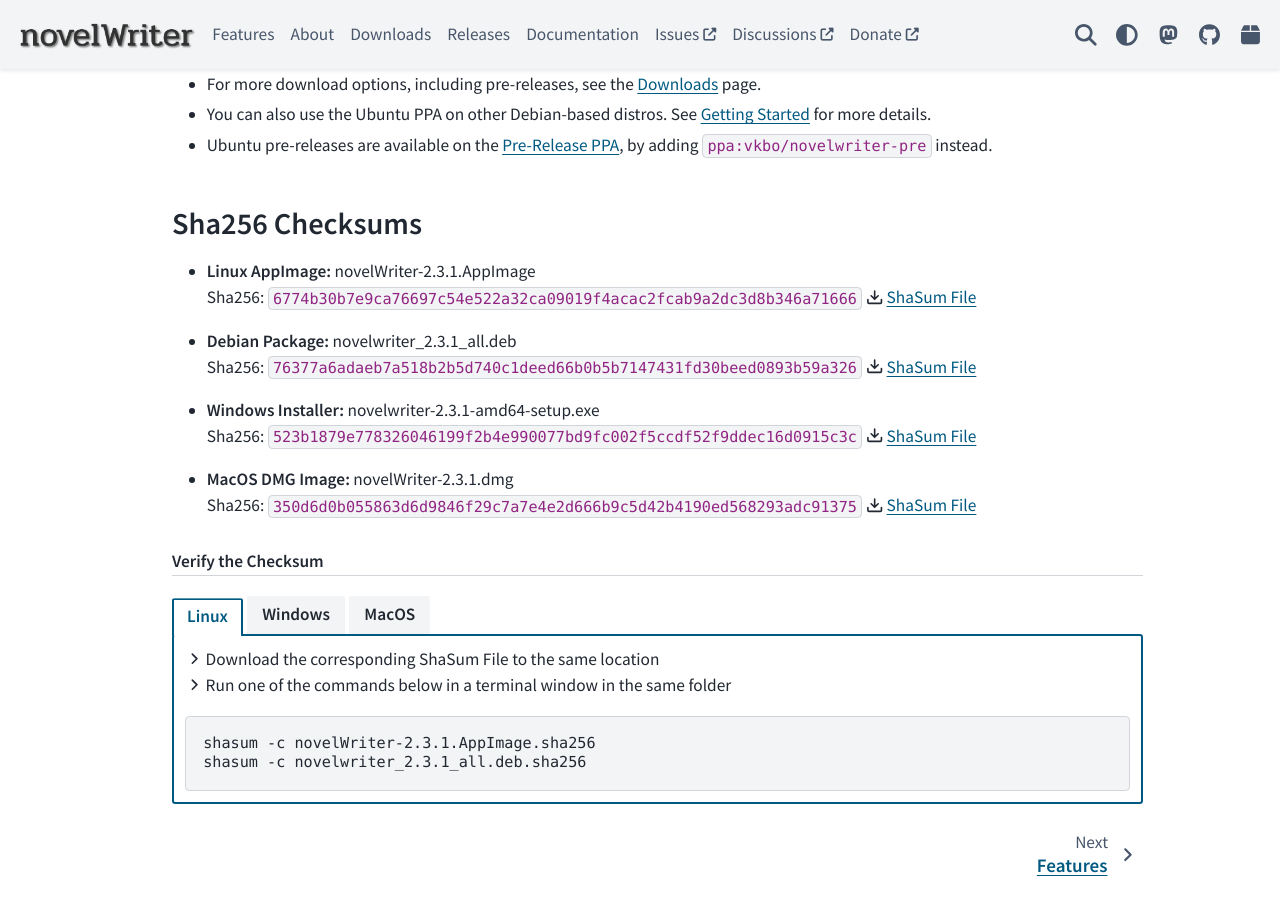
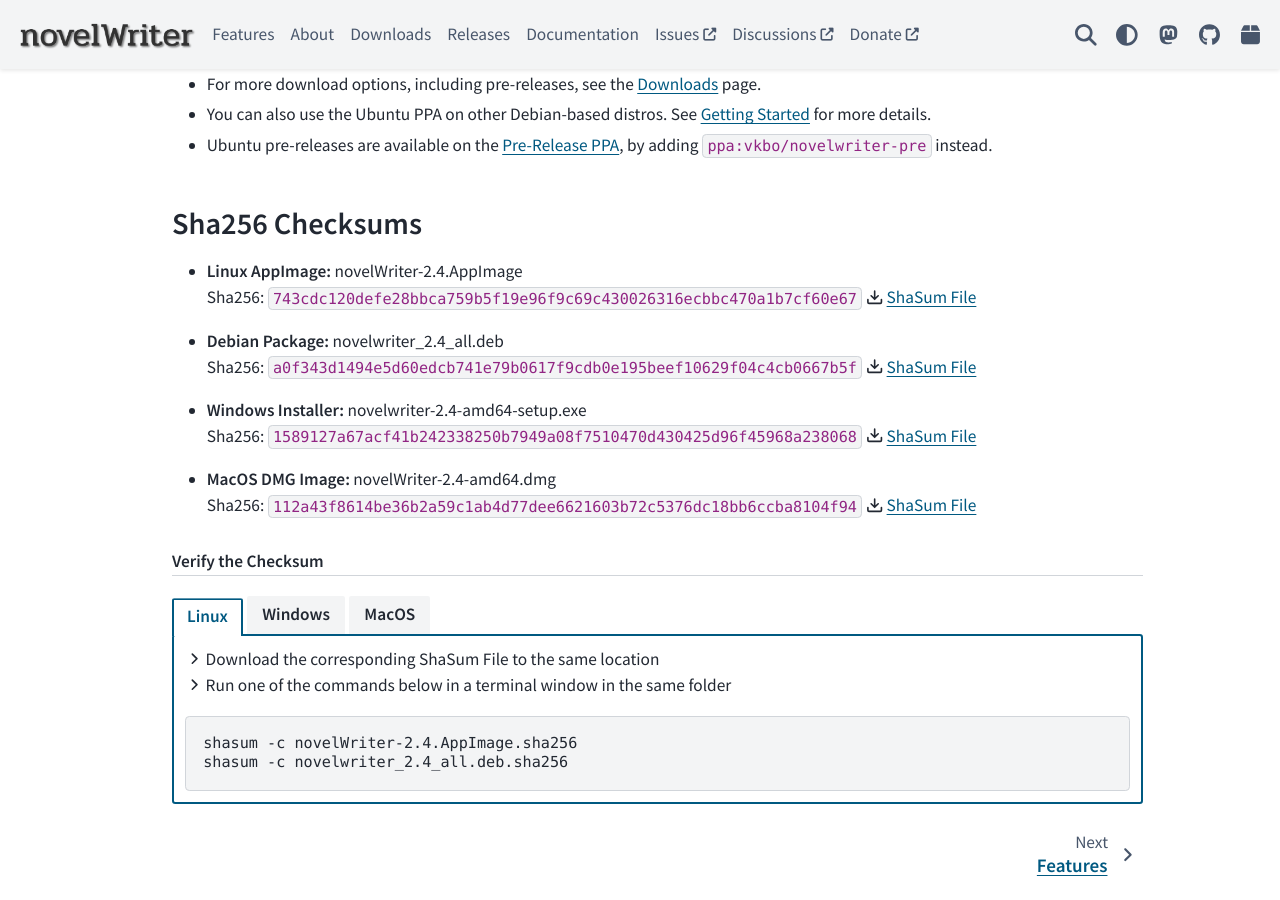
Before and after one commit to vkbo/novelWriter.io, a Sphinx documentation site: the page built from source/index.rst, in a window 1280 px wide and 900 px high, scrolled down 1071 px. Built offline with Sphinx 7.4.7 and the PyData theme 0.15.4, drawn with Linux system fonts in a browser that asks for light colours; some of the changed text lies outside the part shown.

```diff
--- a/source/generated/checksum_block.rst
+++ b/source/generated/checksum_block.rst
@@ -1,14 +1,14 @@
 Sha256 Checksums
 ----------------
 
-* | **Linux AppImage:** novelWriter-2.3.1.AppImage
-  | Sha256: ``6774b30b7e9ca76697c54e522a32ca09019f4acac2fcab9a2dc3d8b346a71666`` :octicon:`download` `ShaSum File <https://github.com/vkbo/novelWriter/releases/download/v2.3.1/novelWriter-2.3.1.AppImage.sha256>`__
-* | **Debian Package:** novelwriter_2.3.1_all.deb
-  | Sha256: ``76377a6adaeb7a518b2b5d740c1deed66b0b5b7147431fd30beed0893b59a326`` :octicon:`download` `ShaSum File <https://github.com/vkbo/novelWriter/releases/download/v2.3.1/novelwriter_2.3.1_all.deb.sha256>`__
-* | **Windows Installer:** novelwriter-2.3.1-amd64-setup.exe
-  | Sha256: ``523b1879e778326046199f2b4e990077bd9fc002f5ccdf52f9ddec16d0915c3c`` :octicon:`download` `ShaSum File <https://github.com/vkbo/novelWriter/releases/download/v2.3.1/novelwriter-2.3.1-amd64-setup.exe.sha256>`__
-* | **MacOS DMG Image:** novelWriter-2.3.1.dmg
-  | Sha256: ``350d6d0b055863d6d9846f29c7a7e4e2d666b9c5d42b4190ed568293adc91375`` :octicon:`download` `ShaSum File <https://github.com/vkbo/novelWriter/releases/download/v2.3.1/novelWriter-2.3.1.dmg.sha256>`__
+* | **Linux AppImage:** novelWriter-2.4.AppImage
+  | Sha256: ``743cdc120defe28bbca759b5f19e96f9c69c430026316ecbbc470a1b7cf60e67`` :octicon:`download` `ShaSum File <https://github.com/vkbo/novelWriter/releases/download/v2.4/novelWriter-2.4.AppImage.sha256>`__
+* | **Debian Package:** novelwriter_2.4_all.deb
+  | Sha256: ``a0f343d1494e5d60edcb741e79b0617f9cdb0e195beef10629f04c4cb0667b5f`` :octicon:`download` `ShaSum File <https://github.com/vkbo/novelWriter/releases/download/v2.4/novelwriter_2.4_all.deb.sha256>`__
+* | **Windows Installer:** novelwriter-2.4-amd64-setup.exe
+  | Sha256: ``1589127a67acf41b242338250b7949a08f7510470d430425d96f45968a238068`` :octicon:`download` `ShaSum File <https://github.com/vkbo/novelWriter/releases/download/v2.4/novelwriter-2.4-amd64-setup.exe.sha256>`__
+* | **MacOS DMG Image:** novelWriter-2.4-amd64.dmg
+  | Sha256: ``112a43f8614be36b2a59c1ab4d77dee6621603b72c5376dc18bb6ccba8104f94`` :octicon:`download` `ShaSum File <https://github.com/vkbo/novelWriter/releases/download/v2.4/novelWriter-2.4-amd64.dmg.sha256>`__
 
 .. rubric:: Verify the Checksum
 
@@ -21,8 +21,8 @@ Sha256 Checksums
 
       .. code-block:: bash
 
-         shasum -c novelWriter-2.3.1.AppImage.sha256
-         shasum -c novelwriter_2.3.1_all.deb.sha256
+         shasum -c novelWriter-2.4.AppImage.sha256
+         shasum -c novelwriter_2.4_all.deb.sha256
 
    .. tab-item:: Windows
 
@@ -31,7 +31,7 @@ Sha256 Checksums
 
       .. code-block:: powershell
 
-         Get-FileHash -Algorithm SHA256 novelwriter-2.3.1-amd64-setup.exe | Format-List
+         Get-FileHash -Algorithm SHA256 novelwriter-2.4-amd64-setup.exe | Format-List
 
    .. tab-item:: MacOS
 
@@ -40,4 +40,4 @@ Sha256 Checksums
 
       .. code-block:: bash
 
-         shasum -c novelWriter-2.3.1.dmg.sha256
+         shasum -c novelWriter-2.4-amd64.dmg.sha256
--- a/source/generated/download_block.rst
+++ b/source/generated/download_block.rst
@@ -1,7 +1,7 @@
 Latest Release
 ==============
 
-**Version 2.3.1** -- Released on March 17, 2024 -- Read the :ref:`Release Notes <main_release_2_3>`
+**Version 2.4** -- Released on April 20, 2024 -- Read the :ref:`Release Notes <main_release_2_4>`
 
 .. grid:: 1 1 3 3
    :margin: 4 4 0 0
@@ -22,8 +22,8 @@ Latest Release
             :columns: 7
 
             | **Download**
-            | :octicon:`download` `AppImage <https://github.com/vkbo/novelWriter/releases/download/v2.3.1/novelWriter-2.3.1.AppImage>`__
-            | :octicon:`download` `Debian Package <https://github.com/vkbo/novelWriter/releases/download/v2.3.1/novelwriter_2.3.1_all.deb>`__
+            | :octicon:`download` `AppImage <https://github.com/vkbo/novelWriter/releases/download/v2.4/novelWriter-2.4.AppImage>`__
+            | :octicon:`download` `Debian Package <https://github.com/vkbo/novelWriter/releases/download/v2.4/novelwriter_2.4_all.deb>`__
 
          .. grid-item::
             :columns: 5
@@ -46,7 +46,7 @@ Latest Release
             :columns: 7
 
             | **Download**
-            | :octicon:`download` `Setup Installer <https://github.com/vkbo/novelWriter/releases/download/v2.3.1/novelwriter-2.3.1-amd64-setup.exe>`__
+            | :octicon:`download` `Setup Installer <https://github.com/vkbo/novelWriter/releases/download/v2.4/novelwriter-2.4-amd64-setup.exe>`__
             | :octicon:`light-bulb` :ref:`Install Help <main_install_windows>`
 
          .. grid-item::
@@ -70,7 +70,7 @@ Latest Release
             :columns: 7
 
             | **Download**
-            | :octicon:`download` `DMG Image <https://github.com/vkbo/novelWriter/releases/download/v2.3.1/novelWriter-2.3.1.dmg>`__
+            | :octicon:`download` `DMG Image <https://github.com/vkbo/novelWriter/releases/download/v2.4/novelWriter-2.4-amd64.dmg>`__
             | :octicon:`light-bulb` :ref:`Install Help <a_started_macos>`
 
          .. grid-item::
```
Also changed, not shown: source/_extra/release-latest.json (+12 -12 lines), source/generated/download_pre_release.rst (+1 -67 lines), source/generated/download_release.rst (+18 -18 lines), source/releases/index.rst (+12 -4 lines), source/releases/release_2_4.rst (+7 -12 lines), source/releases/release_2_5.rst (added, +23 -0 lines).
